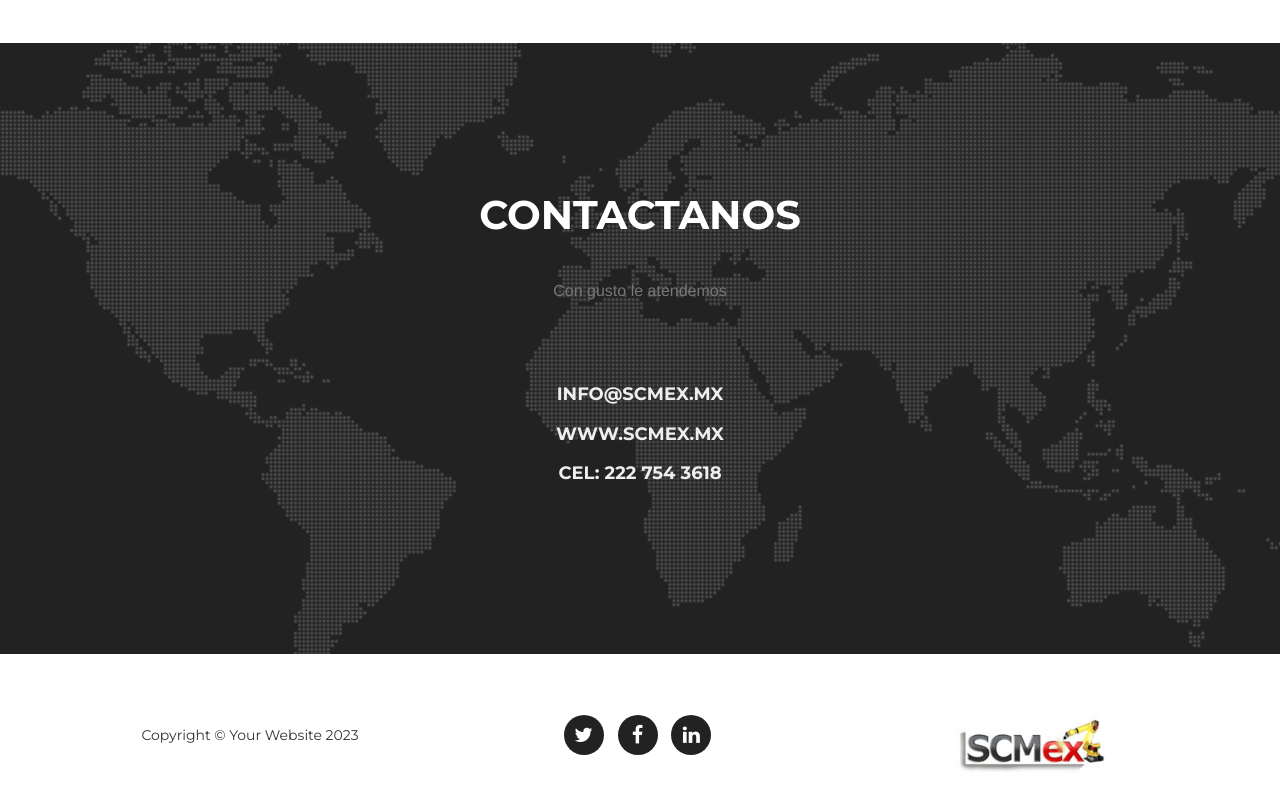
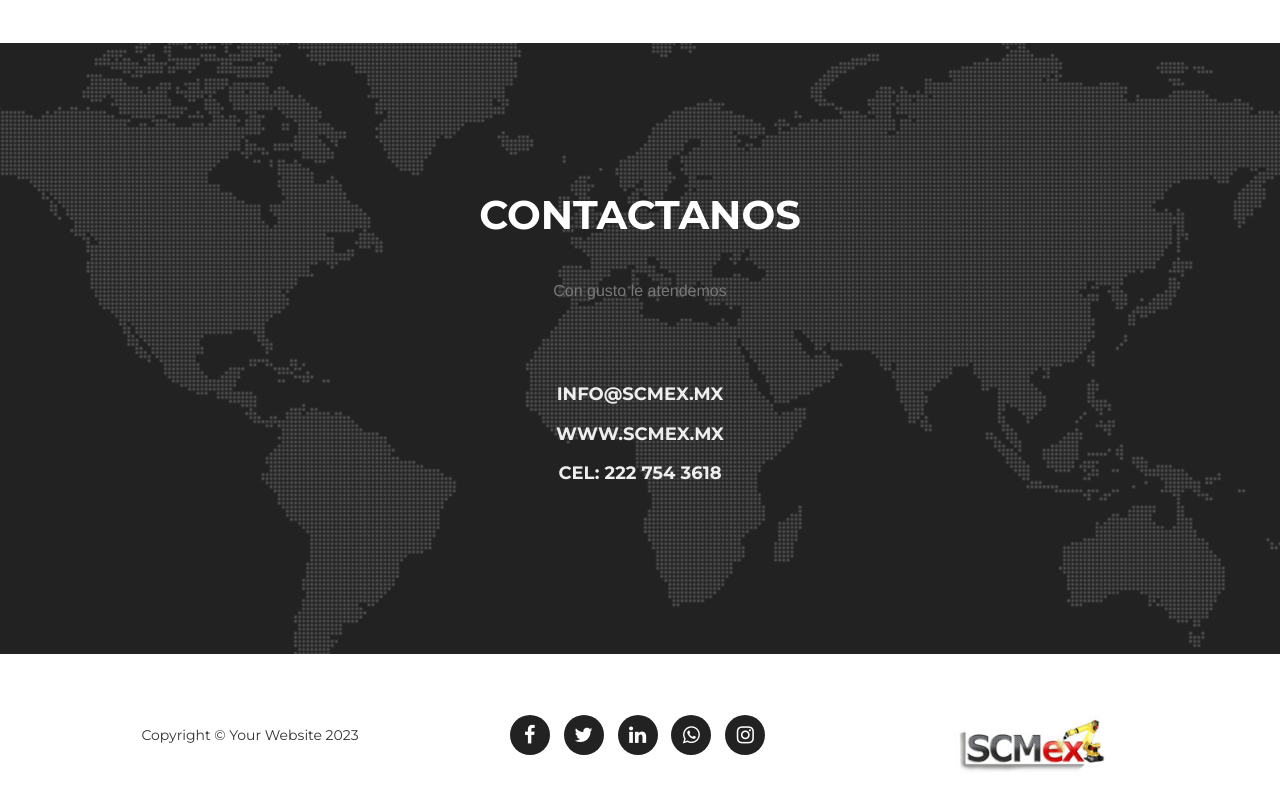
Before and after one commit to pedrobravo80/SCMEX, a website: page etiquetado-industrial.html in a window 1280 px wide. Shown: the part 3719-4519 px from the top of the page. Drawn offline with nearby package versions, Linux system fonts and the light colour scheme; a web font is replaced by a local one.

Commit message:
etiquetado-industrial.html

```diff
--- a/etiquetado-industrial.html
+++ b/etiquetado-industrial.html
@@ -270,13 +270,19 @@
                 <div class="col-md-4">
                     <span class="copyright">Copyright &copy; Your Website 2023</span>
                 </div>
-                <div class="col-md-4">
+               <div class="col-md-4">
                     <ul class="list-inline social-buttons">
-                        <li><a href="#"><i class="fa fa-twitter"></i></a>
+                        <li><a href="https://www.facebook.com/etiquetadoindustrialscmex"><i class="fa fa-facebook"></i></a>
                         </li>
-                        <li><a href="#"><i class="fa fa-facebook"></i></a>
+
+                        <li><a href="https://twitter.com/asesorscmex"><i class="fa fa-twitter"></i></a>
                         </li>
-                        <li><a href="#"><i class="fa fa-linkedin"></i></a>
+
+                        <li><a href="https://www.linkedin.com/company/scmex/?viewAsMember=true"><i class="fa fa-linkedin"></i></a>
+                        </li>
+                        <li><a href="https://api.whatsapp.com/send?phone=5212227543618&text=Gracias%20por%20contactar%20con%20SCMex,%20en%20que%20puedo%20ayudarle?"><i class="fa fa-whatsapp"></i></a>
+                        </li>
+                        <li><a href="https://www.instagram.com/scmexadmin/"><i class="fa fa-instagram"></i></a>
                         </li>
                     </ul>
                 </div>
```
